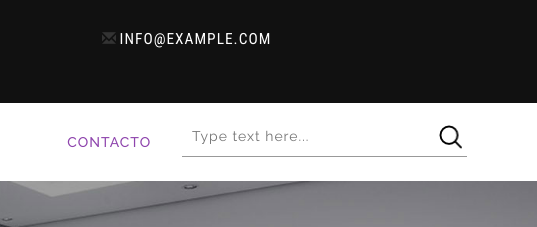
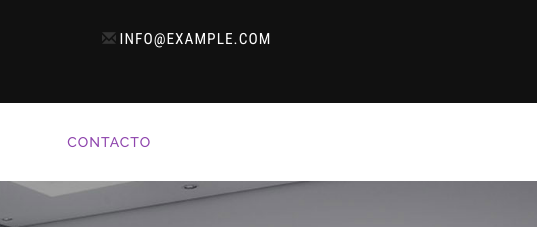
Before and after one commit to websdelvalle/websdelvalle, a plain HTML site: page index.html in a window 1280 px wide. Shown: the top 227 px of the page, 743-1280 px from the left. Drawn offline with Linux system fonts and the light colour scheme.

Commit message:
eliminar barra de busqueda

```diff
--- a/index.html
+++ b/index.html
@@ -86,12 +86,7 @@ function hideURLbar(){ window.scrollTo(0,1); } </script>
 						</nav>
 					</div>
 				</nav>
-				<div class="agileinfo_search">
-					<form action="#" method="post">
-						<input type="text" name="Search" placeholder="Type text here..." required="">
-						<input type="submit" value=" ">
-					</form>
-				</div>
+
 				<div class="clearfix"></div>
 			</div>
 		</div>
```
